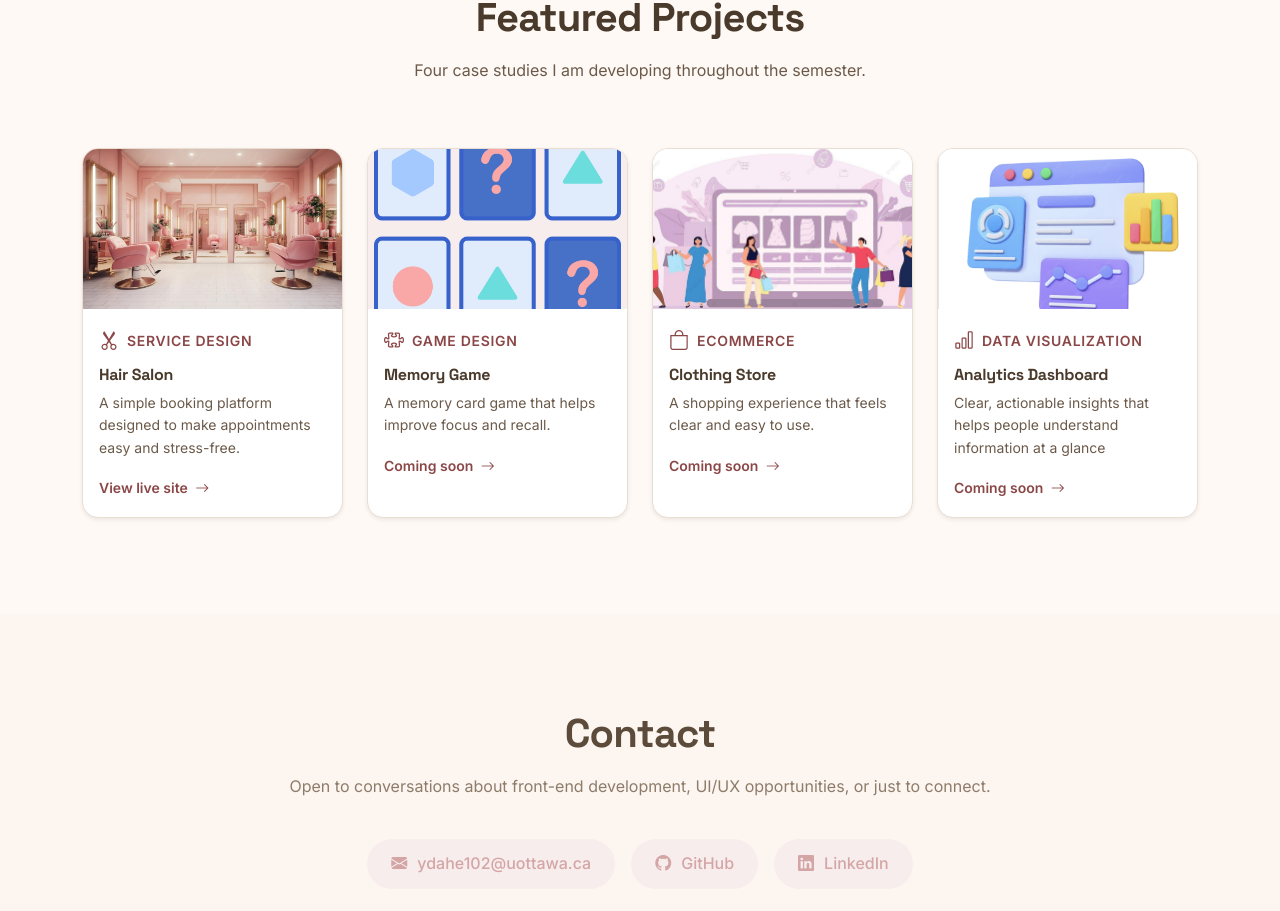
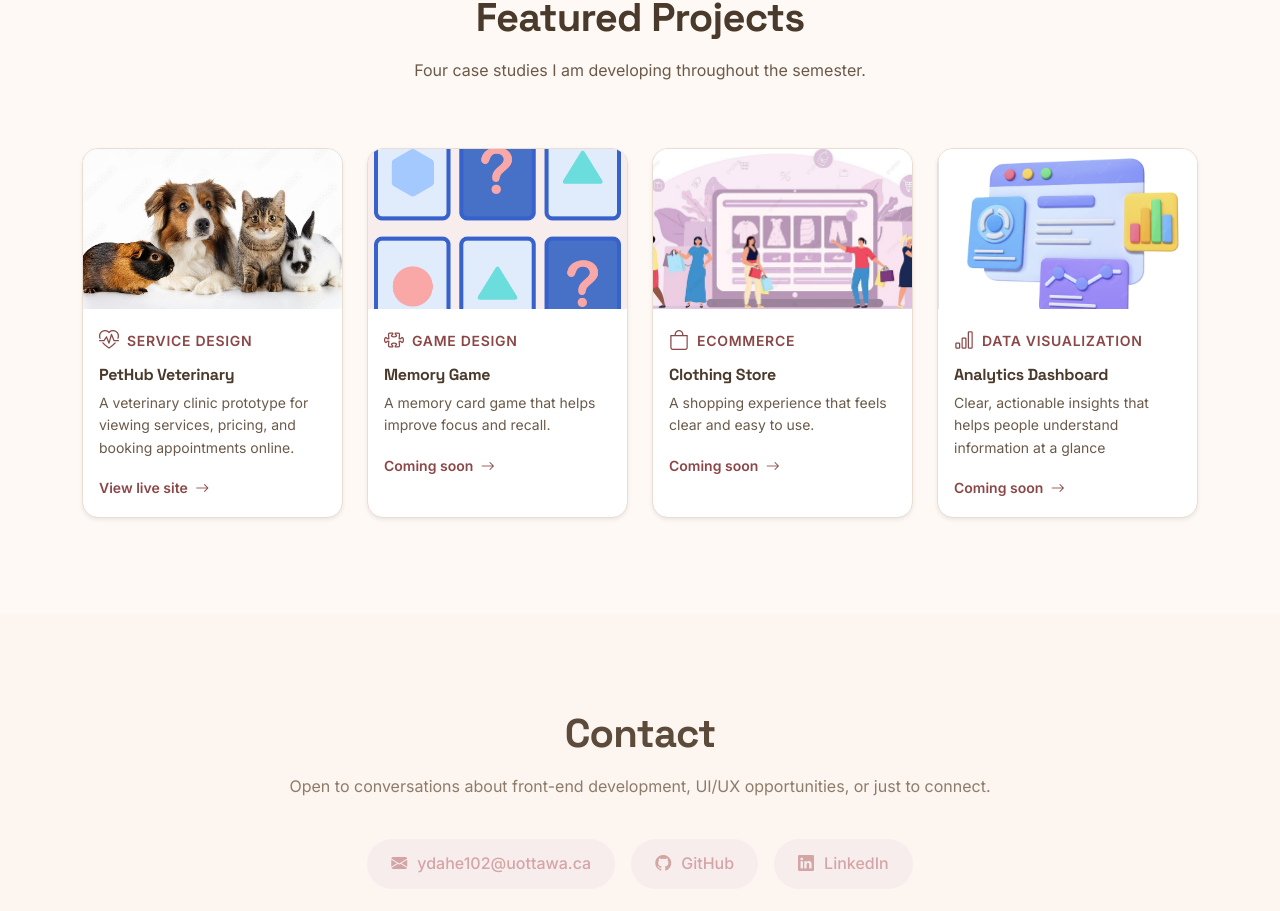
Before and after one commit to ydahe102/portfolio-seg3125, a React (Create React App) app: page / in a window 1280 px wide. Shown: the part 1906-2817 px from the top of the page. Built offline with nearby package versions, Linux system fonts and the light colour scheme.

Commit message:
Update service case

```diff
--- a/src/components/Projects.js
+++ b/src/components/Projects.js
@@ -4,12 +4,12 @@ import { Link } from 'react-router-dom';
 // List of my 4 projects
 const projects = [
   {
-    path: 'https://styled-by-her.netlify.app',
-    image: '/images/service.jpg',
-    icon: 'bi-scissors',
+    path: 'https://pethub-veterinary.netlify.app',
+    image: '/images/pethub-veterinary.jpg',
+    icon: 'bi-heart-pulse',
     category: 'SERVICE DESIGN',
-    title: 'Hair Salon',
-    description: 'A simple booking platform designed to make appointments easy and stress-free.',
+    title: 'PetHub Veterinary',
+    description: 'A veterinary clinic prototype for viewing services, pricing, and booking appointments online.',
     isExternal: true,
     buttonText: 'View live site'
   },
```
Also changed, not shown: public/images/pethub-veterinary.jpg (added).
